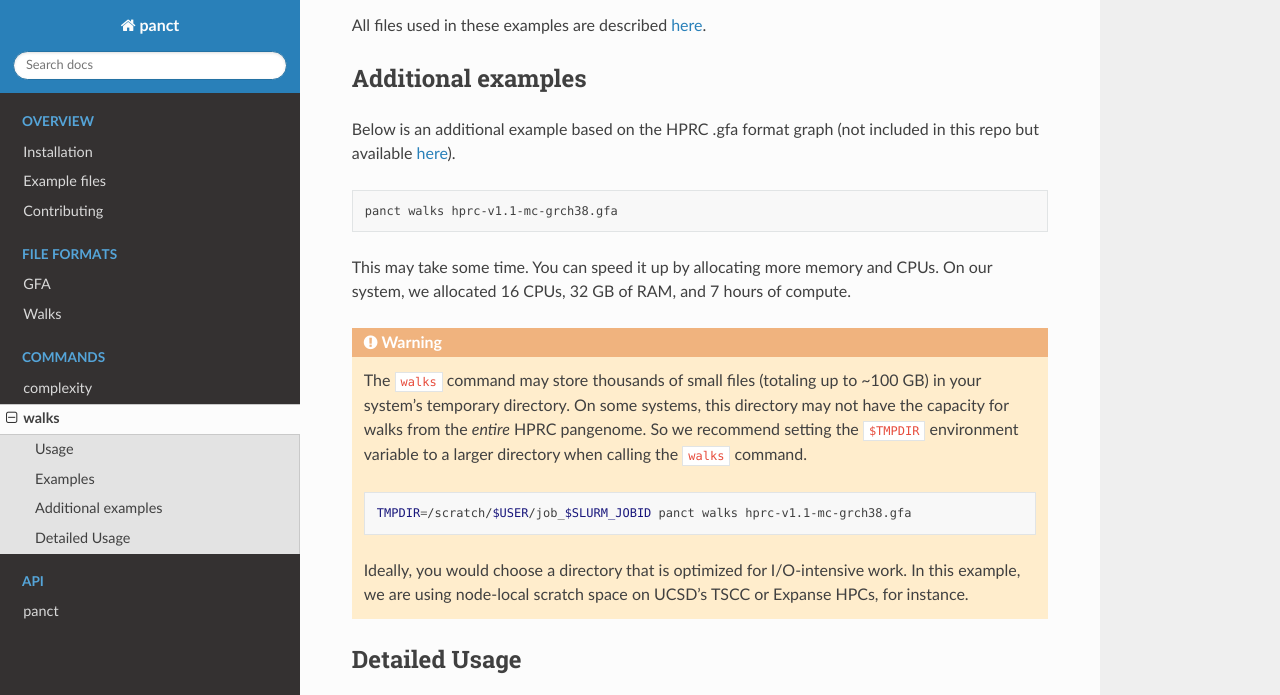
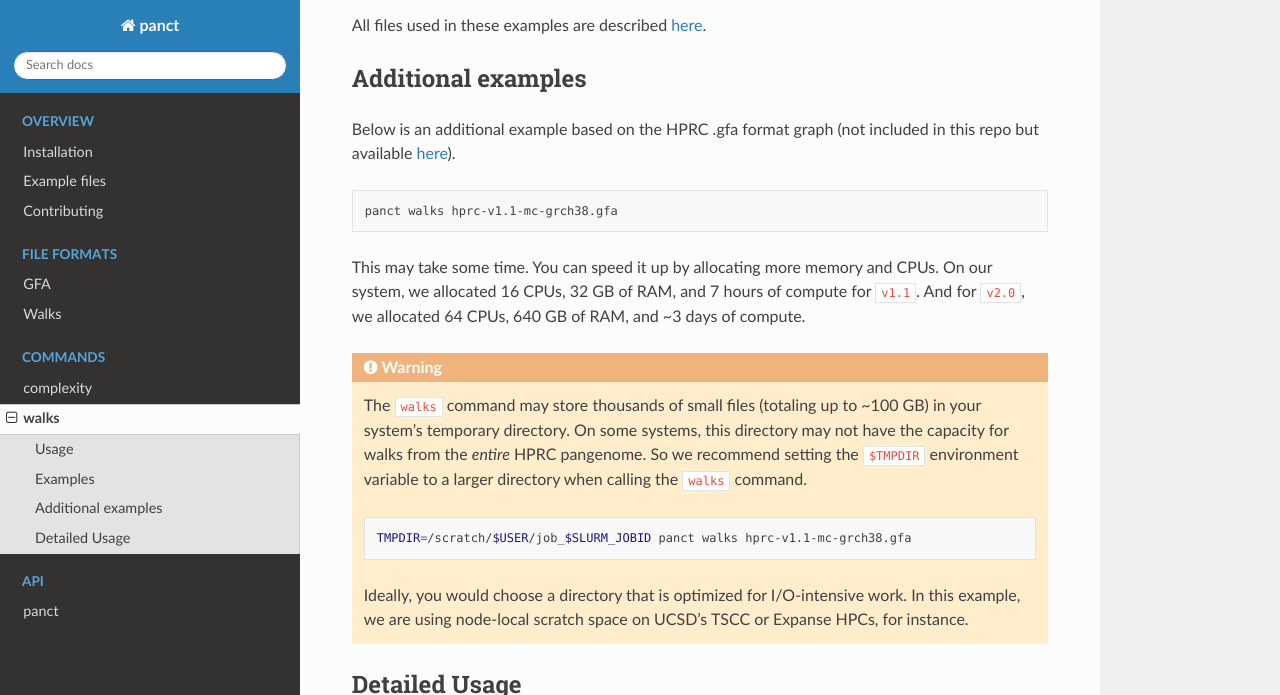
Before and after one commit to CAST-genomics/panCT, a Sphinx documentation site: the page built from docs/commands/walks.rst, in a window 1280 px wide and 900 px high, scrolled down 728 px, cut to the strip 0-695 px from the top of the window. Built offline with Sphinx 7.4.7 and the Read the Docs theme 3.1.0, drawn with Linux system fonts in a browser that asks for light colours.

Commit message:
specify resources required for v2

```diff
--- a/docs/commands/walks.rst
+++ b/docs/commands/walks.rst
@@ -42,7 +42,7 @@ Below is an additional example based on the HPRC .gfa format graph (not included
 
   panct walks hprc-v1.1-mc-grch38.gfa
 
-This may take some time. You can speed it up by allocating more memory and CPUs. On our system, we allocated 16 CPUs, 32 GB of RAM, and 7 hours of compute.
+This may take some time. You can speed it up by allocating more memory and CPUs. On our system, we allocated 16 CPUs, 32 GB of RAM, and 7 hours of compute for :code:`v1.1`. And for :code:`v2.0`, we allocated 64 CPUs, 640 GB of RAM, and ~3 days of compute.
 
 .. warning::
   The ``walks`` command may store thousands of small files (totaling up to ~100 GB) in your system's temporary directory. On some systems, this directory may not have the capacity for walks from the *entire* HPRC pangenome. So we recommend setting the ``$TMPDIR`` environment variable to a larger directory when calling the ``walks`` command.
```
